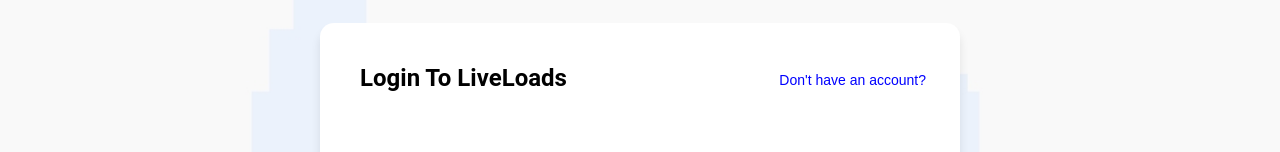
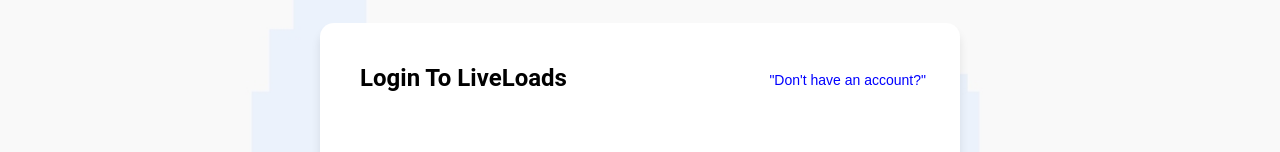
Before and after one commit to jiya212001/LiveLoad-Task, a Next.js app: page / in a window 1280 px wide. Shown: the part 177-329 px from the top of the page. Built offline with nearby package versions, Linux system fonts and the light colour scheme.

Commit message:
Added Inverted commas

```diff
--- a/src/app/page.js
+++ b/src/app/page.js
@@ -89,7 +89,7 @@
               right: "34px",
             }}
           >
-            Don't have an account?
+            "Don't have an account?"
           </Typography>
         </Link>
         <LoginForm />
```
